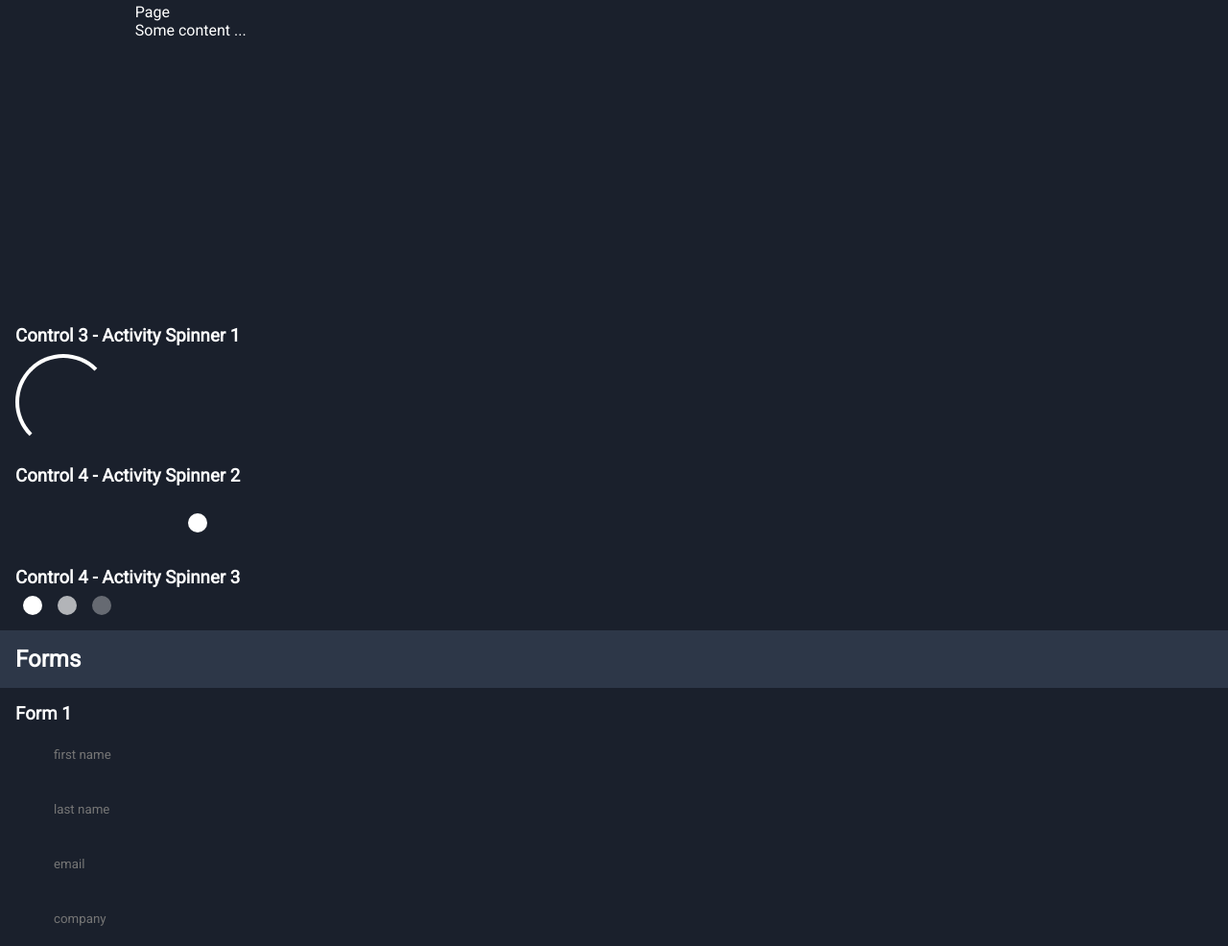
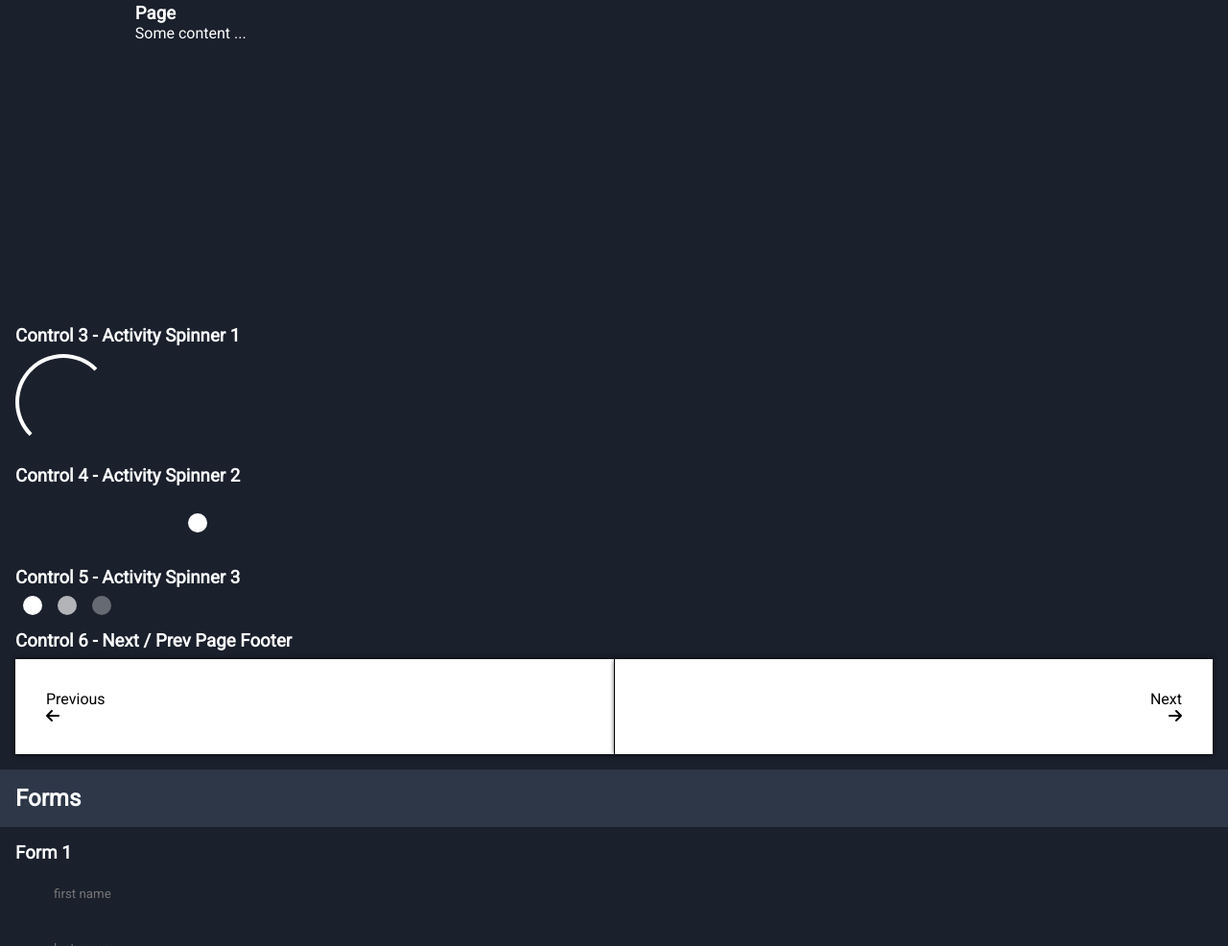
Before and after one commit to willbell71/css-examples, a plain HTML site: page index.html in a window 1280 px wide. Shown: the part 1009-1995 px from the top of the page at 96% size. Drawn offline with nearby package versions, Linux system fonts and the light colour scheme; files that its build step writes are made by us from their sources; files whose address does not match are found by name; a web font is replaced by a local one.

Commit message:
Feature: footer next/prev controls

```diff
--- a/index.html
+++ b/index.html
@@ -78,7 +78,7 @@
                         </ul>
                     </nav>
                     <section class="control2__dummy-container">
-                        <p>Page</p>
+                        <h3>Page</h3>
                         <p>Some content ...</p>
                     </section>
                 </div>
@@ -115,12 +115,26 @@
                 </div>
             </article>
             <article class="container">
-                <h3 class="sub-sub-header">Control 4 - Activity Spinner 3</h3>
+                <h3 class="sub-sub-header">Control 5 - Activity Spinner 3</h3>
                 <div class="control5">
                     <div class="control5__dot control5__dot--1"></div>
                     <div class="control5__dot control5__dot--2"></div>
                     <div class="control5__dot control5__dot--3"></div>
                     <div class="control5__dot control5__dot--4"></div>
+                </div>
+            </article>
+            <article class="container">
+                <h3 class="sub-sub-header">Control 6 - Next / Prev Page Footer</h3>
+                <div class="control6">
+                    <div tabindex="0" class="control6__control control6__control--prev">
+                        <p>Previous</p>
+                        <i class="fas fa-arrow-left"></i>
+                    </div>
+                    <div class="control6__spacer"></div>
+                    <div tabindex="0" class="control6__control control6__control--next">
+                        <p>Next</p>
+                        <i class="fas fa-arrow-right"></i>
+                    </div>
                 </div>
             </article>
         </section>
--- a/styles.scss
+++ b/styles.scss
@@ -91,6 +91,7 @@ ul {
 @import 'styles/control3/control3';
 @import 'styles/control4/control4';
 @import 'styles/control5/control5';
+@import 'styles/control6/control6';
 
 // hero
 
--- /dev/null
+++ b/styles/control6/_control6.scss
@@ -0,0 +1,40 @@
+$color-black: #000;
+$color-white: #fff;
+
+.control6 {
+    display: flex;
+    width: 100%;
+}
+
+.control6__control {
+    background-color: $color-white;
+    box-shadow: 0 0 5px $color-black;
+    color: $color-black;
+    padding: 32px;
+    transition-duration: 300ms;
+    user-select: none;
+    width: 50%;
+
+    &:focus,
+    &:hover {
+        transform: scale(1.1);
+        z-index: 1;
+    }
+}
+
+.control6__control--prev {
+    display: flex;
+    flex-direction: column;
+}
+
+.control6__control--next {
+    display: flex;
+    flex-direction: column;
+    align-items: flex-end;
+}
+
+.control6__spacer {
+    background-color: $color-black;
+    height: 100%;
+    width: 1px;
+}
```
